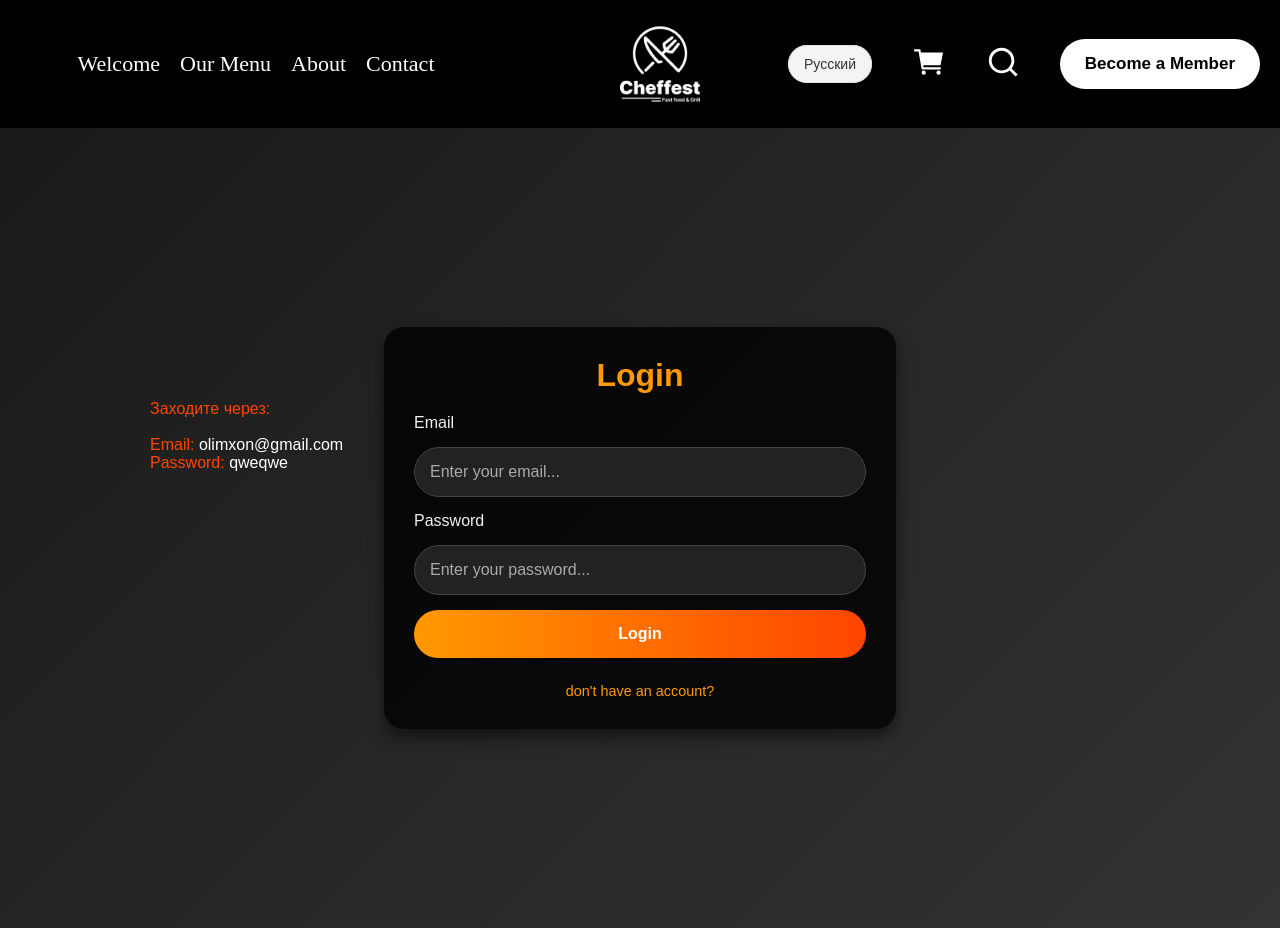
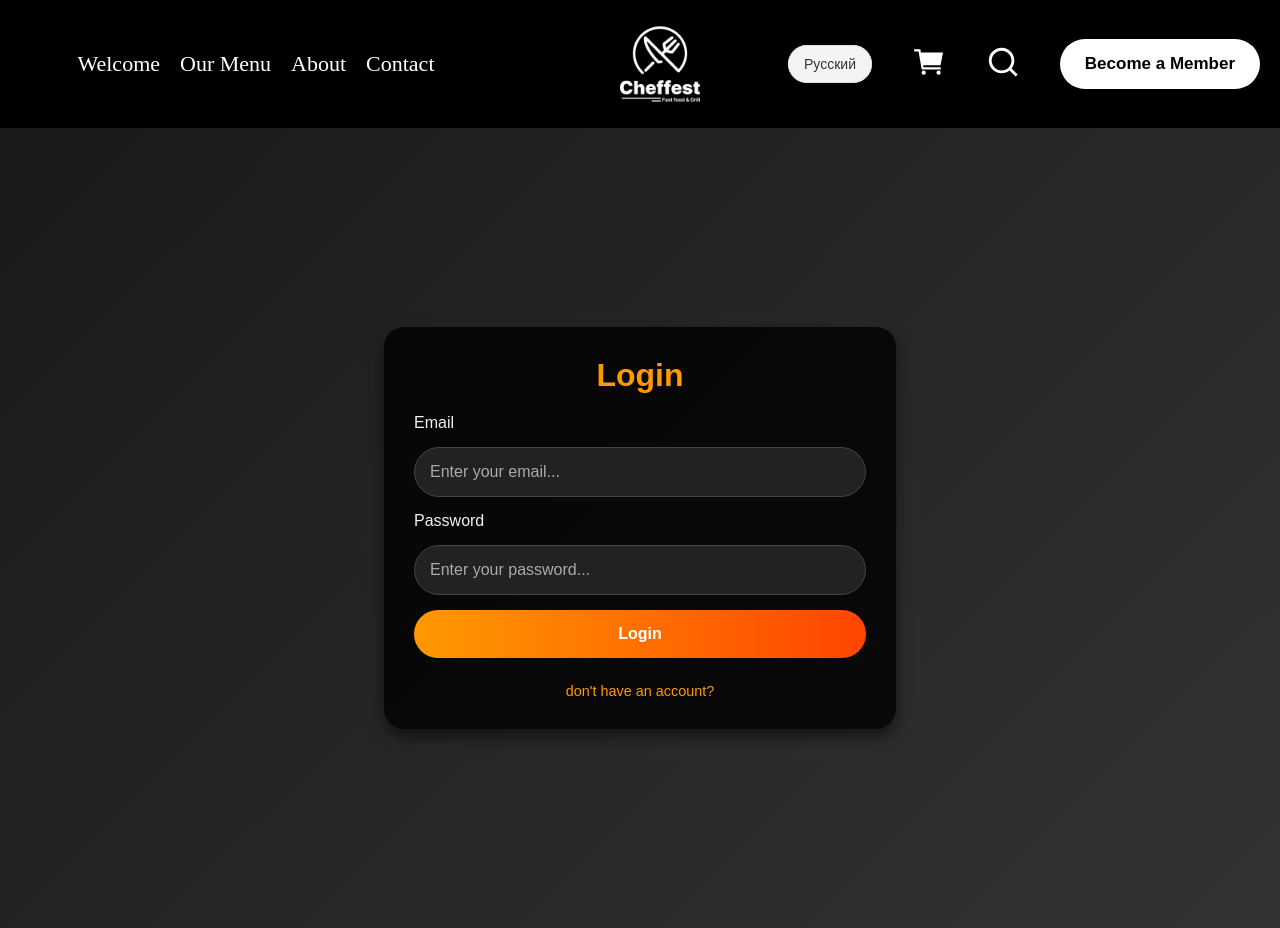
Before and after one commit to olimxon313/Foodi, a Next.js app: page /login in a window 1280 px wide. Built offline with nearby package versions, Linux system fonts and the light colour scheme; data requests are answered from the project's data file.

Commit message:
hidden info

```diff
--- a/app/login/login.scss
+++ b/app/login/login.scss
@@ -154,14 +154,14 @@
         }
     }
 }
-.login-info{
-    color: #fff;
-    font-family: "Arial", sans-serif;
-    left: 150px;
-    top: 400px;
-    color:#ff4500;
-    position: absolute;
-    .info{
-        color: white;
-    }
-}
+// .login-info{
+//     color: #fff;
+//     font-family: "Arial", sans-serif;
+//     left: 150px;
+//     top: 400px;
+//     color:#ff4500;
+//     position: absolute;
+//     .info{
+//         color: white;
+//     }
+// }
--- a/app/login/page.jsx
+++ b/app/login/page.jsx
@@ -47,11 +47,11 @@ export default function Login() {
 
     return (
         <div className="login">
-            <div className="login-info">
+            {/* <div className="login-info">
             Заходите через: <br /> <br />
             Email: <span className="info">olimxon@gmail.com</span> <br />
             Password: <span className="info">qweqwe</span>
-            </div>
+            </div> */}
             <div className="login-wrapper">
                 <span className="login-title">Login</span>
                 <form className="login-form" onSubmit={handleLogin}>
--- a/app/registr/page.jsx
+++ b/app/registr/page.jsx
@@ -62,7 +62,6 @@ export default function Registr() {
     return (
         <div className="registr">
             <div className="registr-wrapper">
-                Временно не работает!
                 <h1 className="registr-title">Register</h1>
                 <form className="registr-form" onSubmit={handleRegister}>
                     <label>Email</label>
```
